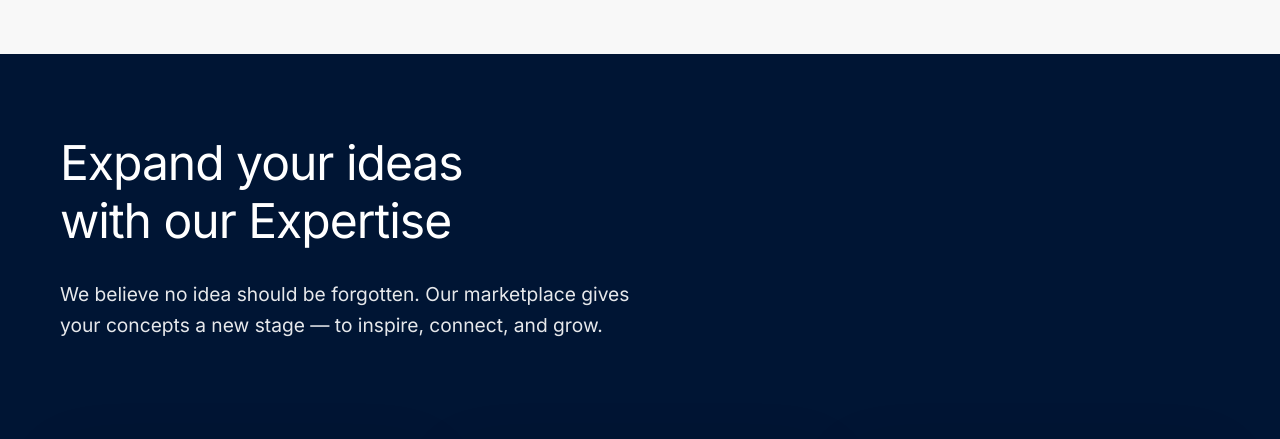
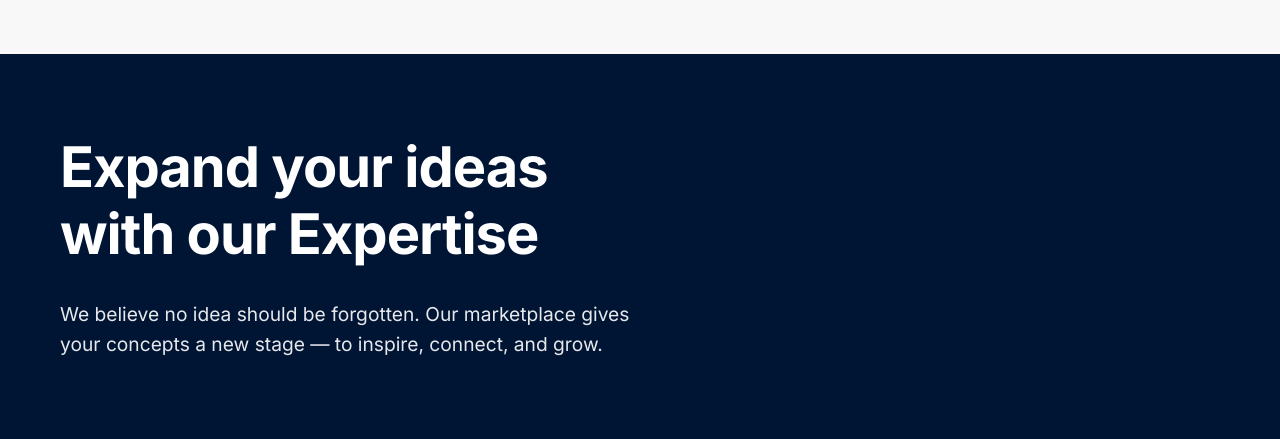
Before and after one commit to johnolaojo4/MINDMARKET-PROJECT, a plain HTML site: page about-us.html in a window 1280 px wide. Shown: the part 1200-1639 px from the top of the page. Drawn offline with Linux system fonts and the light colour scheme.

Commit message:
Update about.css

```diff
--- a/css/about.css
+++ b/css/about.css
@@ -198,8 +198,8 @@ nav {
 }
 
 .main-title {
-  font-size: 3rem;
-  font-weight: 500;
+  font-size: 3.5rem;
+  font-weight: 700;
   color: white;
   line-height: 1.2;
   margin-bottom: 30px;
@@ -343,7 +343,7 @@ nav {
 .stat-label {
   font-size: 1.1rem;
   font-weight: 500;
-  color: #4285f4;
+  color: #696969;
   text-transform: capitalize;
   letter-spacing: 0.5px;
 }
```
